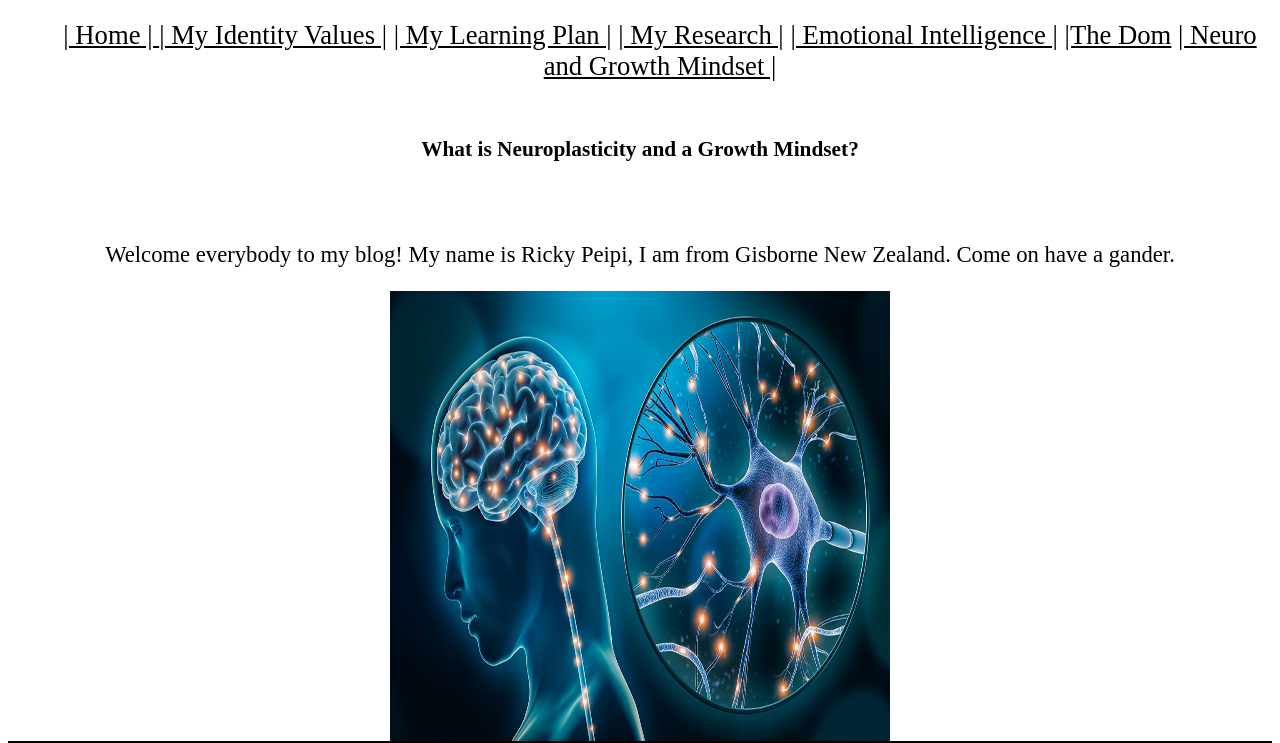
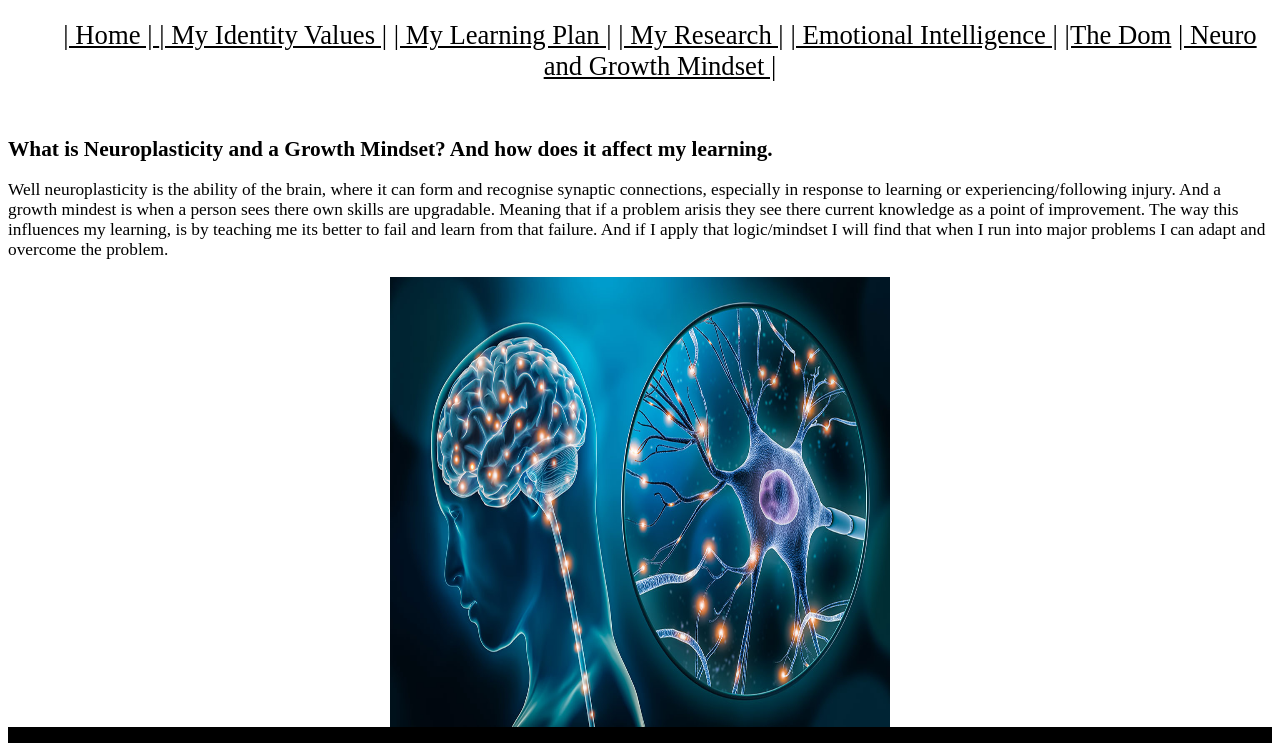
Before and after one commit to ricky-peipi/ricky-peipi.github.io, a plain HTML site: page Real Blog/neuroplasticity.html in a window 1280 px wide. Shown: the part 97-840 px from the top of the page. Drawn offline with Linux system fonts and the light colour scheme.

Commit message:
Done the Mindset Blog

```diff
--- a/Real Blog/Main.css
+++ b/Real Blog/Main.css
@@ -79,6 +79,13 @@ a:active {
     font-weight: 900;
     margin-top: 70px;
 }
+
+#h10 {
+    font-size: 16pt;
+    font-weight: 900;
+    margin-top: 70px;
+}
+
 #p1 {
     font-size: 13pt;
 }
@@ -112,6 +119,9 @@ a:active {
     font-size: 13pt;
 }
 
+#p10 {
+    font-size: 13pt;
+}
 #pic1 {
     margin-left: auto;
     margin-right: auto;
--- a/Real Blog/neuroplasticity.html
+++ b/Real Blog/neuroplasticity.html
@@ -31,9 +31,9 @@
           <li style="display:inline"><a href="neuroplasticity.html">| Neuro and Growth Mindset |</a></li>
         </ul>
 
-        <h2 id="h2">What is Neuroplasticity and a Growth Mindset?</h2>
-        <p id="pw"> Welcome everybody to my blog! My name is Ricky Peipi, I am from Gisborne New Zealand. Come on have a gander.</p>
-         <img id="pic2" src="Mind.JPG" alt="This" style="width:500px;height:450px;">
+        <h2 id="h10">What is Neuroplasticity and a Growth Mindset? And how does it affect my learning.</h2>
+        <p id="p10">Well neuroplasticity is the ability of the brain, where it can form and recognise synaptic connections, especially in response to learning or experiencing/following injury. And a growth mindest is when a person sees there own skills are upgradable. Meaning that if a problem arisis they see there current knowledge as a point of improvement. The way this influences my learning, is by teaching me its better to fail and learn from that failure. And if I apply that logic/mindset I will find that when I run into major problems I can adapt and overcome the problem.   </p>
+         <img id="pic2" src="Mind.jpg" alt="This" style="width:500px;height:450px;">
 
          <footer>
           <p>Website by: Ricky Peipi</p>
```
